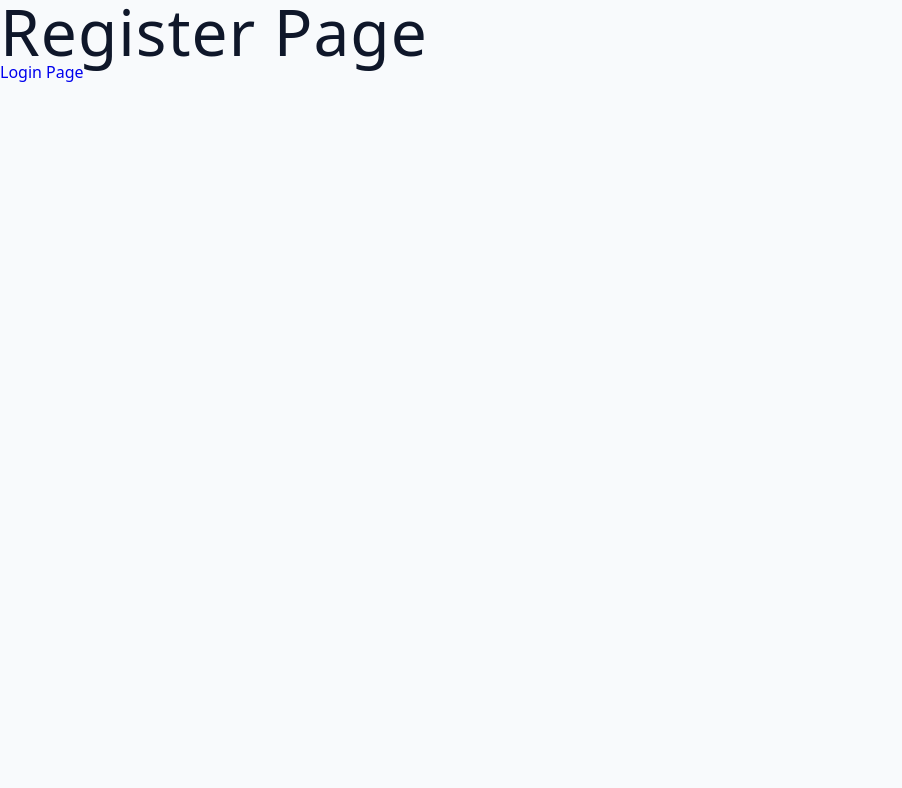
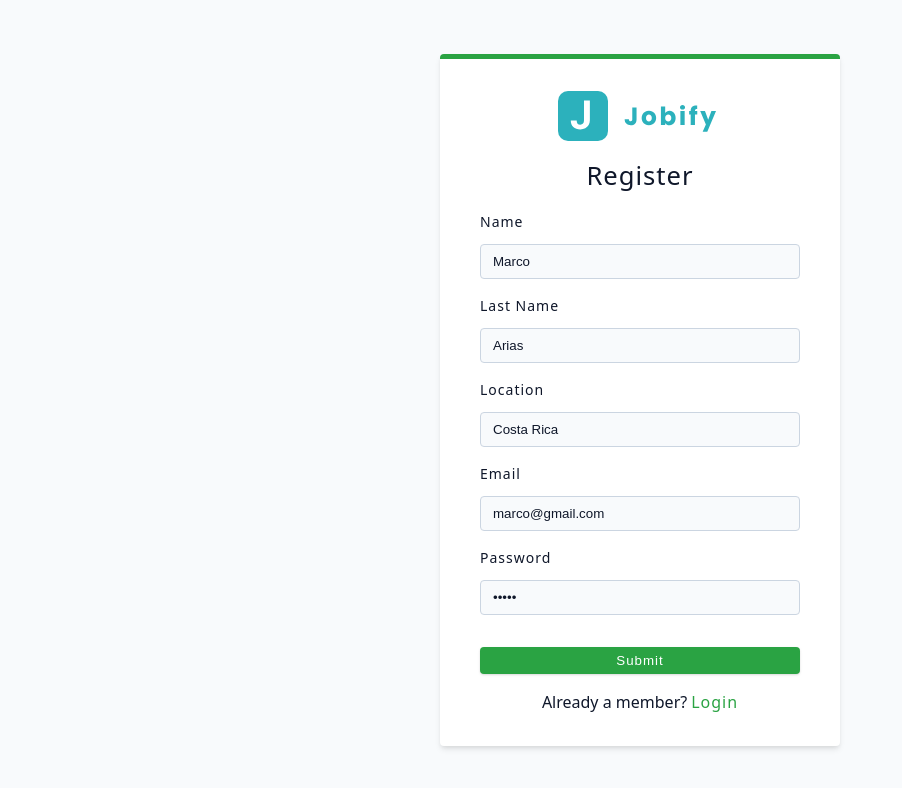
Before and after one commit to marcoArCha/Client, a React (Vite) app: page /register in a window 1280 px wide. Shown: the top 788 px of the page, without its empty margins (0-902 px from the left). Built offline with nearby package versions, Linux system fonts and the light colour scheme.

Commit message:
Register page implemented

```diff
--- a/src/pages/Register.jsx
+++ b/src/pages/Register.jsx
@@ -1,12 +1,35 @@
 import React from "react";
 import { Link } from "react-router-dom";
+import Wrapper from "../assets/wrappers/RegisterAndLoginPage";
+import { FormRow, Logo } from "../components";
 
 const Register = () => {
   return (
-    <div>
-      <h1>Register page</h1>
-      <Link to="/login">Login Page</Link>
-    </div>
+    <Wrapper>
+      <form className="form">
+        <Logo />
+        <h4>Register</h4>
+        <FormRow type="text" name="name" defaultValue="Marco" />
+        <FormRow
+          type="text"
+          name="lastName"
+          labelText="Last Name"
+          defaultValue="Arias"
+        />
+        <FormRow type="text" name="location" defaultValue="Costa Rica" />
+        <FormRow type="email" name="email" defaultValue="marco@gmail.com" />
+        <FormRow type="password" name="password" defaultValue="12345" />
+        <button type="submit" className="btn btn-block">
+          Submit
+        </button>
+        <p>
+          Already a member?
+          <Link to="/login" className="member-btn">
+            Login
+          </Link>
+        </p>
+      </form>
+    </Wrapper>
   );
 };
 
```
